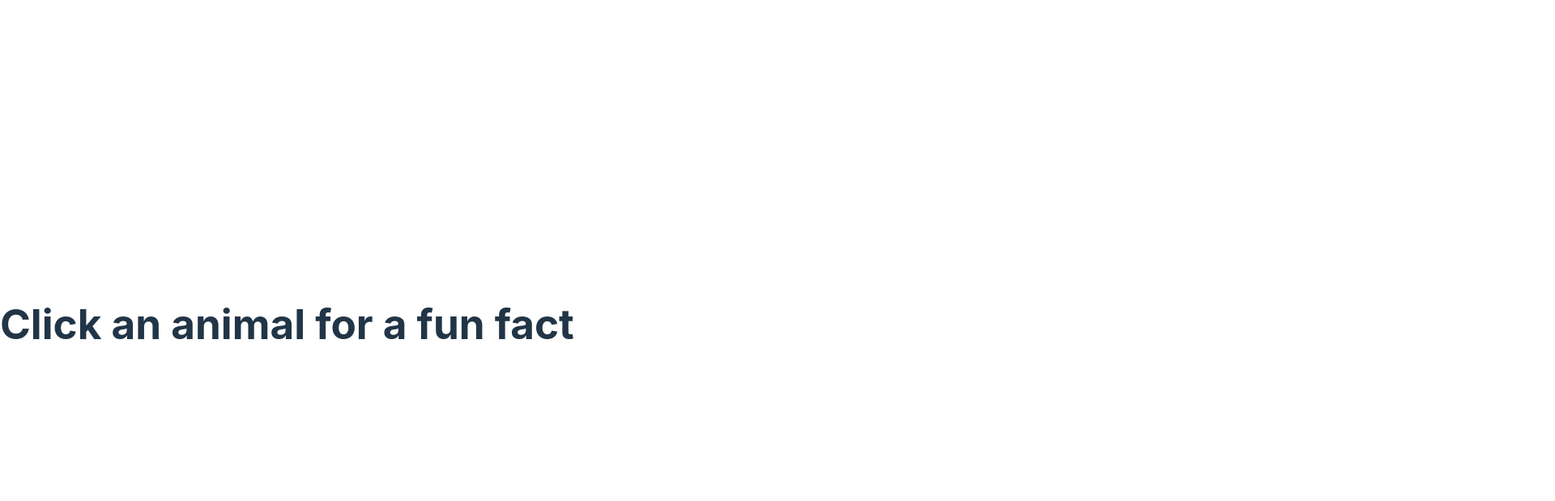
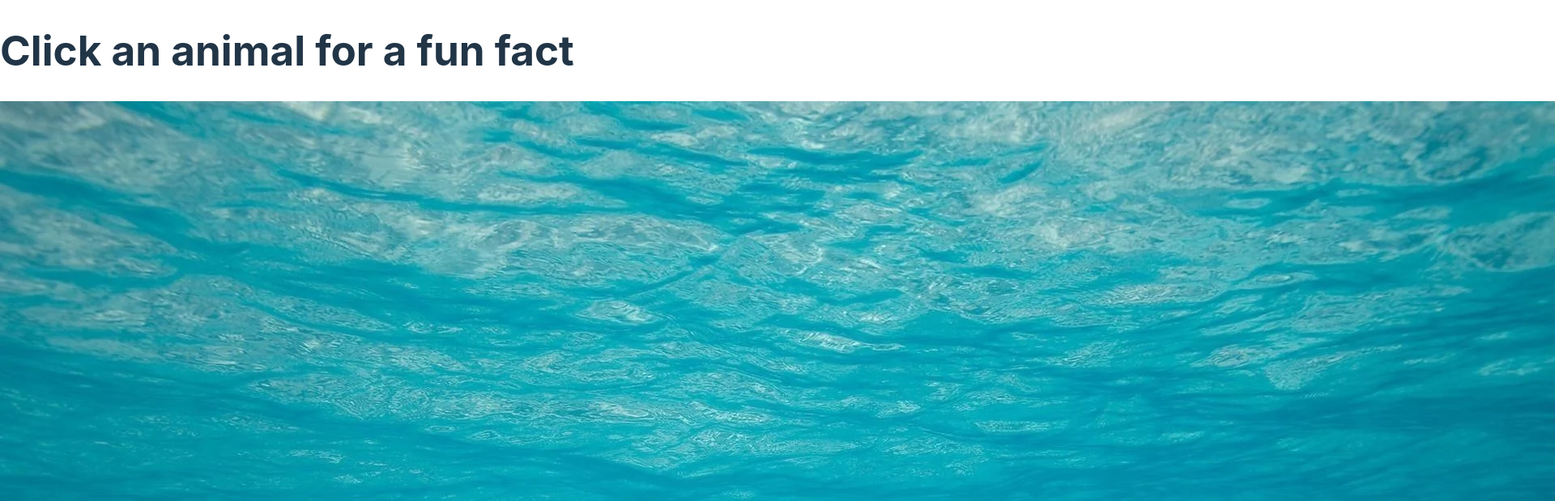
Before and after one commit to sararsaurus/animal_fun_facts, a React (Vite) app: page / in a window 1280 px wide. Shown: the top 619 px of the page at 81% size, 1920 px wide, since content can reach past the window. Built offline with nearby package versions, Linux system fonts and the light colour scheme.

Commit message:
adds background image

```diff
--- a/src/App.jsx
+++ b/src/App.jsx
@@ -3,7 +3,14 @@ import { Animals } from "./Animals";
 
 function App() {
   const title = "";
-  const animalFacts = <h1>{title === "" ? "Click an animal for a fun fact" : title}</h1>;
+
+  const background = <img className="background" src="src/assets/1166781.webp" alt="ocean" />;
+  const animalFacts = (
+    <div>
+      <h1>{title === "" ? "Click an animal for a fun fact" : title}</h1>
+      {background}
+    </div>
+  );
 
   return <div>{animalFacts}</div>;
 }
```
Also changed, not shown: src/assets/1166781.webp (added), src/assets/ocean1.jpeg (added).
